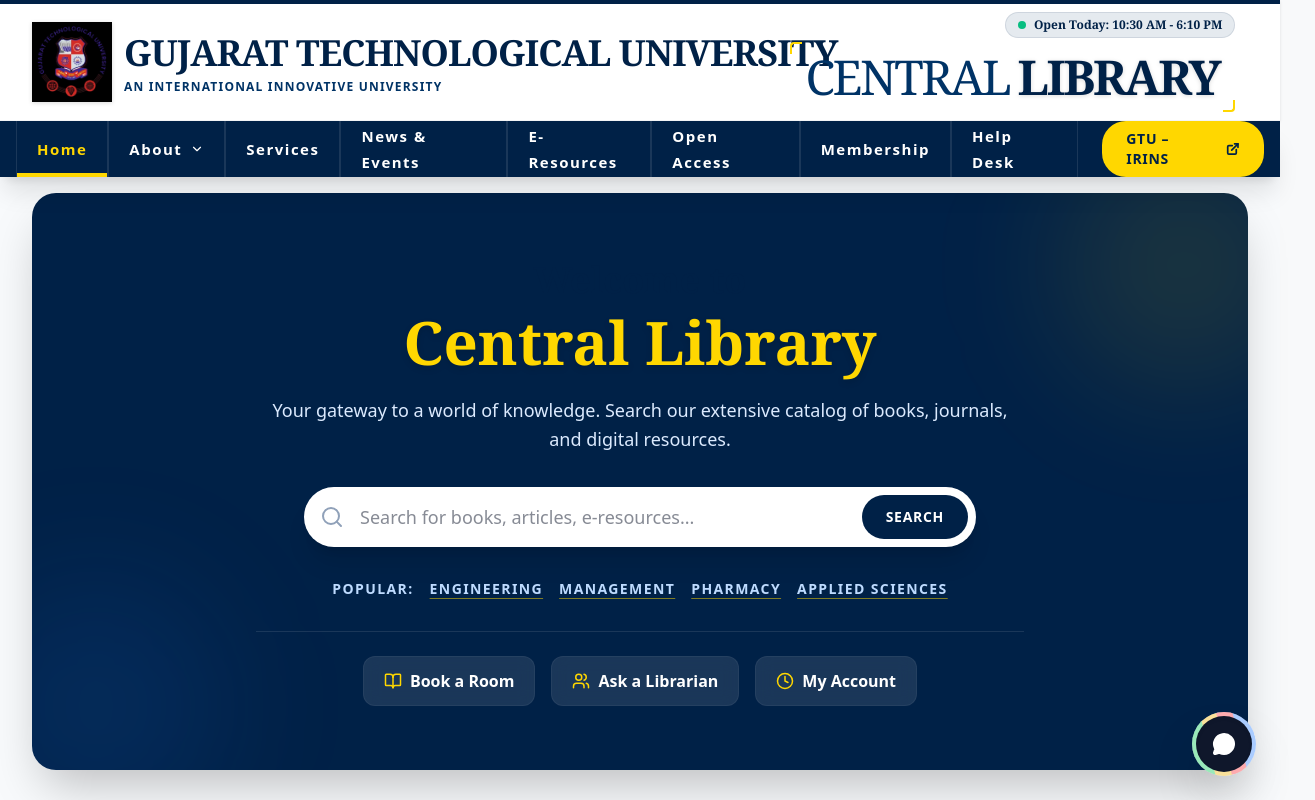
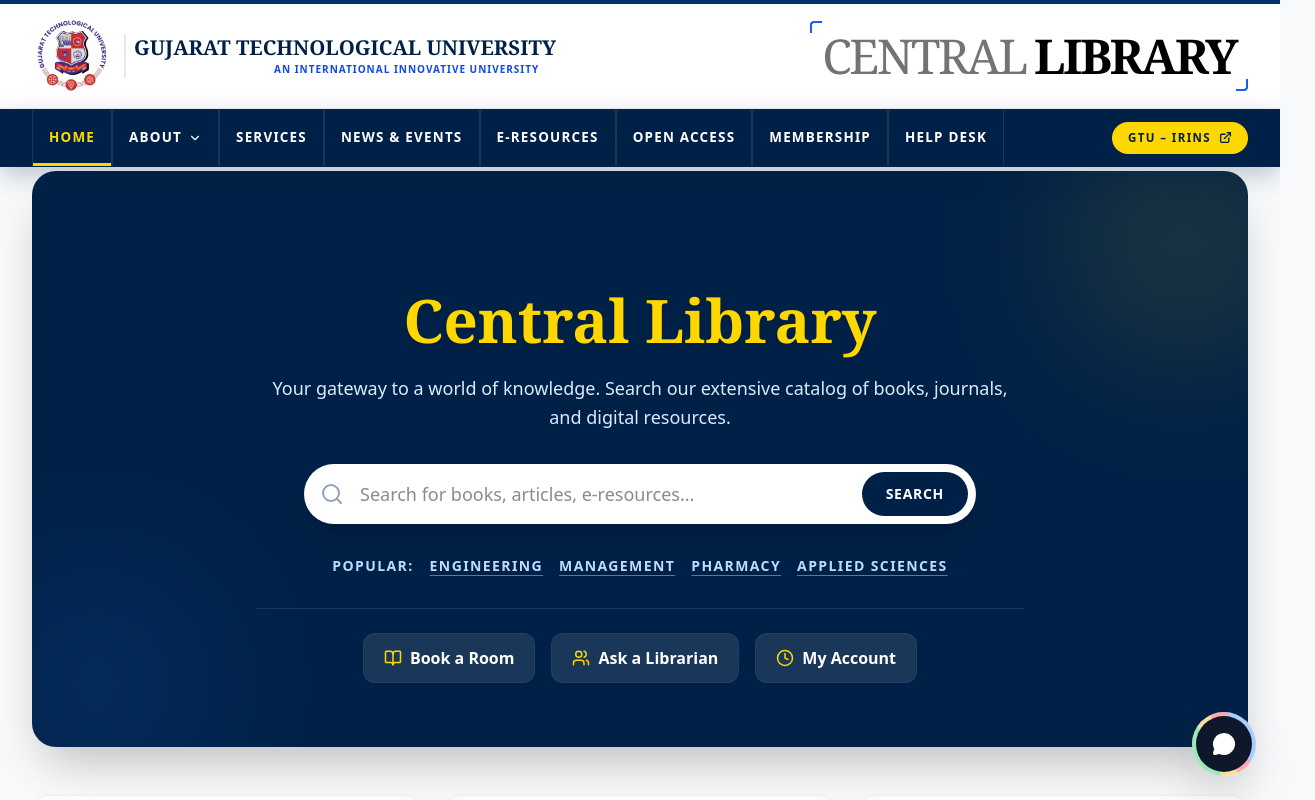
Before and after one commit to HaneeNayak31/library, a React (Vite) app: page / in a window 1280 px wide. Shown: the top 800 px of the page, 1315 px wide, since content can reach past the window. Built offline with nearby package versions, Linux system fonts and the light colour scheme; a web font is replaced by a local one.

Commit message:
Header Fixed

```diff
--- a/src/App.jsx
+++ b/src/App.jsx
@@ -41,7 +41,7 @@
       <HeaderOPEN />
       <NavbarOPEN />
       <Breadcrumbs />
-      <main className="max-w-7xl mx-auto px-4 md:px-8 pt-2 pb-12 md:pt-4 md:pb-16">
+      <main className="max-w-7xl mx-auto px-4 md:px-8 pt-1 pb-12 md:pt-1 md:pb-10">
         <Outlet />
       </main>
       <Footer />
--- a/src/Components/HeaderOPEN.jsx
+++ b/src/Components/HeaderOPEN.jsx
@@ -2,46 +2,40 @@
 
 function HeaderOPEN() {
   return (
-    <header className="w-full bg-white border-b border-gray-100 shadow-sm font-serif relative z-40">
-      <div className="h-1 w-full bg-primary"></div>
+    <header className="w-full bg-white border-b border-gray-100 shadow-sm z-40 relative">
+      <div className="h-1 w-full bg-[#003366]"></div>
 
-      <div className="max-w-7xl mx-auto px-4 md:px-8 py-2">
-        <div className="flex flex-col md:flex-row items-center justify-between gap-4 lg:gap-8">
+      <div className="max-w-7xl mx-auto px-4 md:px-8 py-3">
+        <div className="flex items-center justify-between gap-4 md:gap-6">
 
           {/* Left: Logo + College name */}
-          <div className="flex items-center gap-3 w-full md:w-auto justify-center md:justify-start">
+          <div className="flex items-center gap-2 md:gap-3 min-w-0 flex-1">
             <img
-              src="/gtu_logo.jpeg"
+              src="/gtu_logo.png"
               alt="GTU Logo"
-              className="w-16 h-16 md:w-20 md:h-20 object-contain drop-shadow-sm shrink-0"
+              className="w-10 h-10 md:w-20 md:h-20 object-contain shrink-0"
             />
-            <div className="flex flex-col text-center md:text-left">
-              <h2 className="text-base md:text-lg lg:text-xl font-bold text-primary uppercase leading-tight tracking-tight whitespace-nowrap">
+
+
+            <div className="flex flex-col border-l-2 border-gray-200 pl-2 min-w-0 overflow-hidden">
+              <h2 className="font-bold text-slate-900 uppercase leading-none whitespace-nowrap truncate" style={{ fontSize: 'clamp(15px, 1.6vw, 25px)' }}>
                 Gujarat Technological University
               </h2>
-              <p className="text-[10px] md:text-xs font-semibold text-primary-light uppercase tracking-widest mt-0.5 font-sans">
+              <p className="font-semibold text-blue-700 uppercase tracking-widest pl-35  whitespace-nowrap truncate" style={{ fontSize: 'clamp(8px, 1vw, 10px)' }}>
                 An International Innovative University
               </p>
             </div>
           </div>
 
-          {/* Right: Central Library focus & Hours */}
-          <div className="flex flex-col items-center md:items-end w-full md:w-auto mt-2 md:mt-0 md:pr-12 lg:pr-16 xl:pr-20">
-            {/* Sticky Hours Widget */}
-            <div className="bg-primary-light/10 text-primary text-[10px] md:text-xs font-bold px-3 py-1 rounded-full flex items-center gap-2 border border-primary/10 mb-1">
-              <span className="w-2 h-2 rounded-full bg-emerald-500 animate-pulse"></span>
-              Open Today: 10:30 AM - 6:10 PM
-            </div>
+          {/* Right: Central Library focus */}
+          <div className="relative group px-3 py-1 text-right shrink-0">
+            <div className="absolute top-0 left-0 w-3 h-3 border-t-2 border-l-2 border-blue-600 rounded-tl-sm"></div>
+            <div className="absolute bottom-0 right-0 w-3 h-3 border-b-2 border-r-2 border-blue-600 rounded-br-sm"></div>
 
-            <div className="relative group px-4 py-1 flex justify-center md:justify-end">
-              <div className="absolute top-0 left-0 w-3 h-3 border-t-2 border-l-2 border-accent rounded-tl-sm transition-all duration-300 group-hover:scale-110"></div>
-              <div className="absolute bottom-0 right-0 w-3 h-3 border-b-2 border-r-2 border-accent rounded-br-sm transition-all duration-300 group-hover:scale-110"></div>
-
-              <h1 className="text-xl md:text-2xl lg:text-3xl text-primary uppercase tracking-tighter leading-none flex items-center gap-2">
-                <span className="font-light text-primary-light">CENTRAL</span>
-                <span className="text-primary drop-shadow-sm font-bold">LIBRARY</span>
-              </h1>
-            </div>
+            <h1 className="text-lg sm:text-2xl md:text-3xl lg:text-4xl text-slate-900 uppercase tracking-tighter leading-none flex items-center gap-2 justify-end whitespace-nowrap">
+              <span className="font-extralight text-neutral-500">CENTRAL</span>
+              <span className="font-black text-black">LIBRARY</span>
+            </h1>
           </div>
 
         </div>
--- a/src/Components/NavbarOPEN.jsx
+++ b/src/Components/NavbarOPEN.jsx
@@ -1,5 +1,5 @@
 import React, { useState } from 'react';
-import { ExternalLink, ChevronDown } from 'lucide-react';
+import { ExternalLink, ChevronDown, Menu, X } from 'lucide-react';
 import { NavLink } from 'react-router-dom';
 
 const aboutSubLinks = [
@@ -24,38 +24,47 @@
 
 const NavbarOPEN = () => {
   const [openDropdown, setOpenDropdown] = useState(null);
+  const [mobileOpen, setMobileOpen] = useState(false);
+  const [aboutMobileOpen, setAboutMobileOpen] = useState(false);
+
+  const navItemBaseClass =
+    'relative inline-flex h-full items-center px-3 lg:px-4 text-[0.8rem] lg:text-[0.84rem] font-semibold uppercase tracking-[0.09em] transition-colors duration-200';
 
   return (
-    <nav className="w-full bg-primary text-white sticky top-0 z-50 shadow-xl font-sans">
-      <div className="max-w-7xl mx-auto px-4">
-        <div className="flex items-stretch justify-between h-14">
-
-          {/* Main Navigation Links */}
-          <div className="flex items-stretch">
+    <nav className="sticky top-0 z-50 w-full border-y border-primary-light/25 bg-primary text-white shadow-[0_8px_24px_rgba(0,33,71,0.24)] font-sans">
+      <div className="mx-auto w-full max-w-7xl px-4 md:px-8">
+        <div className="flex h-12 items-center justify-between lg:h-14">
+          <div className="hidden h-full items-stretch lg:flex">
             {navLinks.map(({ label, path, hasDropdown }) => (
               <div
                 key={path}
-                className="relative"
+                className="relative h-full"
                 onMouseEnter={() => hasDropdown && setOpenDropdown(label)}
                 onMouseLeave={() => hasDropdown && setOpenDropdown(null)}
               >
                 <NavLink
                   to={path}
                   className={({ isActive }) =>
-                    `relative flex items-center px-4 md:px-5 text-[12px] lg:text-[15px] font-bold  tracking-widest border-r border-white/10 first:border-l group transition-all duration-300 hover:bg-white/5 h-full ${
-                      isActive ? 'text-accent' : ''
+                    `${navItemBaseClass} group border-r border-white/10 first:border-l hover:bg-white/8 ${
+                      isActive ? 'text-accent' : 'text-white'
                     }`
                   }
                 >
                   {({ isActive }) => (
                     <>
-                      <span className="relative z-10 group-hover:text-accent transition-colors flex items-center gap-2">
+                      <span className="relative z-10 flex items-center gap-1.5 group-hover:text-accent transition-colors duration-200">
                         {label}
-                        {hasDropdown && <ChevronDown size={14} className="transition-transform duration-200" style={{ transform: openDropdown === label ? 'rotate(180deg)' : 'rotate(0deg)' }} />}
+                        {hasDropdown && (
+                          <ChevronDown
+                            size={14}
+                            className="transition-transform duration-200"
+                            style={{ transform: openDropdown === label ? 'rotate(180deg)' : 'rotate(0deg)' }}
+                          />
+                        )}
                       </span>
                       <span
-                        className={`absolute bottom-0 left-0 w-full transition-all duration-200 bg-accent ${
-                          isActive ? 'h-1' : 'h-0 group-hover:h-1'
+                        className={`absolute bottom-0 left-0 w-full bg-accent transition-all duration-200 ${
+                          isActive ? 'h-0.75' : 'h-0 group-hover:h-0.75'
                         }`}
                         aria-hidden
                       />
@@ -65,26 +74,38 @@
 
                 {/* Dropdown Menu */}
                 {hasDropdown && openDropdown === label && (
-                  <div className="absolute top-full left-0 w-72 bg-primary shadow-2xl rounded-b-lg overflow-hidden border-t-2 border-accent">
+                  <div className="absolute left-0 top-full z-20 w-72 overflow-hidden rounded-b-md border-t-2 border-accent bg-primary shadow-2xl">
                     {aboutSubLinks.map((subLink) => {
                       const isExternal = subLink.path.startsWith('http');
-                      const LinkComponent = isExternal ? 'a' : NavLink;
-                      const linkProps = isExternal
-                        ? { href: subLink.path, target: "_blank", rel: "noopener noreferrer" }
-                        : { to: subLink.path };
+                      const linkClass =
+                        'block border-b border-white/10 px-4 py-2.5 text-[0.82rem] font-medium tracking-wide transition-all duration-200 hover:bg-white/10 hover:pl-5 hover:text-accent';
+
+                      if (isExternal) {
+                        return (
+                          <a
+                            key={subLink.path}
+                            href={subLink.path}
+                            target="_blank"
+                            rel="noopener noreferrer"
+                            className={linkClass}
+                          >
+                            {subLink.label}
+                          </a>
+                        );
+                      }
 
                       return (
-                        <LinkComponent
+                        <NavLink
                           key={subLink.path}
-                          {...linkProps}
                           className={({ isActive }) =>
-                            `block px-5 py-3 text-[15px] font-bold tracking-normal border-b border-white/5 hover:bg-white/10 hover:pl-6 hover:text-accent transition-all duration-200 ${
+                            `${linkClass} ${
                               isActive ? 'bg-white/10 text-accent' : ''
                             }`
                           }
+                          to={subLink.path}
                         >
                           {subLink.label}
-                        </LinkComponent>
+                        </NavLink>
                       );
                     })}
                   </div>
@@ -93,23 +114,113 @@
             ))}
           </div>
 
-          {/* GTU-IRINS Link - High-End Button Style */}
-          <div className="flex  items-center pl-6">
+          <div className="flex items-center gap-2 lg:pl-4">
             <a
               href="https://gtu.irins.org/"
               target="_blank"
               rel="noopener noreferrer"
-              className="flex items-center gap-3 px-6 py-2 bg-accent text-primary rounded-3xl
-                         text-sm font-bold uppercase tracking-wider
-                         hover:bg-accent-hover hover:shadow-[0_0_20px_rgba(255,215,0,0.4)]
-                         transition-all duration-300"
+              className="hidden items-center gap-2 rounded-full bg-accent px-4 py-1.5 text-[0.72rem] font-bold uppercase tracking-[0.12em] text-primary transition-all duration-300 hover:bg-accent-hover hover:shadow-[0_0_14px_rgba(255,215,0,0.34)] lg:inline-flex"
             >
               GTU – IRINS
-              <ExternalLink size={14} strokeWidth={3} />
+              <ExternalLink size={13} strokeWidth={2.5} />
             </a>
+
+            <button
+              type="button"
+              className="inline-flex items-center justify-center rounded-md border border-white/25 p-2 text-white transition-colors duration-200 hover:bg-white/10 lg:hidden"
+              onClick={() => setMobileOpen((prev) => !prev)}
+              aria-label="Toggle navigation"
+              aria-expanded={mobileOpen}
+            >
+              {mobileOpen ? <X size={18} /> : <Menu size={18} />}
+            </button>
           </div>
 
         </div>
+
+        {mobileOpen && (
+          <div className="border-t border-white/15 py-2 lg:hidden">
+            {navLinks.map(({ label, path, hasDropdown }) => {
+              if (hasDropdown) {
+                return (
+                  <div key={path} className="border-b border-white/10">
+                    <button
+                      type="button"
+                      onClick={() => setAboutMobileOpen((prev) => !prev)}
+                      className="flex w-full items-center justify-between px-1 py-3 text-left text-[0.84rem] font-semibold uppercase tracking-[0.09em]"
+                    >
+                      <span>{label}</span>
+                      <ChevronDown
+                        size={15}
+                        className="transition-transform duration-200"
+                        style={{ transform: aboutMobileOpen ? 'rotate(180deg)' : 'rotate(0deg)' }}
+                      />
+                    </button>
+
+                    {aboutMobileOpen && (
+                      <div className="pb-2">
+                        {aboutSubLinks.map((subLink) => {
+                          const isExternal = subLink.path.startsWith('http');
+
+                          if (isExternal) {
+                            return (
+                              <a
+                                key={subLink.path}
+                                href={subLink.path}
+                                target="_blank"
+                                rel="noopener noreferrer"
+                                className="block px-4 py-2 text-[0.8rem] text-white/90 transition-colors duration-200 hover:text-accent"
+                              >
+                                {subLink.label}
+                              </a>
+                            );
+                          }
+
+                          return (
+                            <NavLink
+                              key={subLink.path}
+                              to={subLink.path}
+                              className="block px-4 py-2 text-[0.8rem] text-white/90 transition-colors duration-200 hover:text-accent"
+                              onClick={() => setMobileOpen(false)}
+                            >
+                              {subLink.label}
+                            </NavLink>
+                          );
+                        })}
+                      </div>
+                    )}
+                  </div>
+                );
+              }
+
+              return (
+                <NavLink
+                  key={path}
+                  to={path}
+                  className={({ isActive }) =>
+                    `block border-b border-white/10 px-1 py-3 text-[0.84rem] font-semibold uppercase tracking-[0.09em] transition-colors duration-200 ${
+                      isActive ? 'text-accent' : 'text-white'
+                    }`
+                  }
+                  onClick={() => setMobileOpen(false)}
+                >
+                  {label}
+                </NavLink>
+              );
+            })}
+
+            <a
+              href="https://gtu.irins.org/"
+              target="_blank"
+              rel="noopener noreferrer"
+              className="mt-2 inline-flex items-center gap-2 rounded-full bg-accent px-4 py-2 text-[0.72rem] font-bold uppercase tracking-[0.12em] text-primary"
+            >
+              GTU – IRINS
+              <ExternalLink size={13} strokeWidth={2.5} />
+            </a>
+          </div>
+        )}
+
       </div>
     </nav>
   );
--- a/src/index.css
+++ b/src/index.css
@@ -14,6 +14,7 @@
 html {
   scrollbar-width: none;
   -ms-overflow-style: none;
+  overflow-x: clip;
 }
 
 html::-webkit-scrollbar {
@@ -28,10 +29,17 @@
   line-height: 1.75;
   scrollbar-width: none;
   -ms-overflow-style: none;
+  overflow-x: clip;
 }
 
 body::-webkit-scrollbar {
   display: none;
+}
+
+#root {
+  width: 100%;
+  max-width: 100%;
+  overflow-x: clip;
 }
 
 /* Hide scrollbars on all elements with overflow */
```
Also changed, not shown: public/gtu_logo.jpeg (deleted), public/gtu_logo.png (added).
